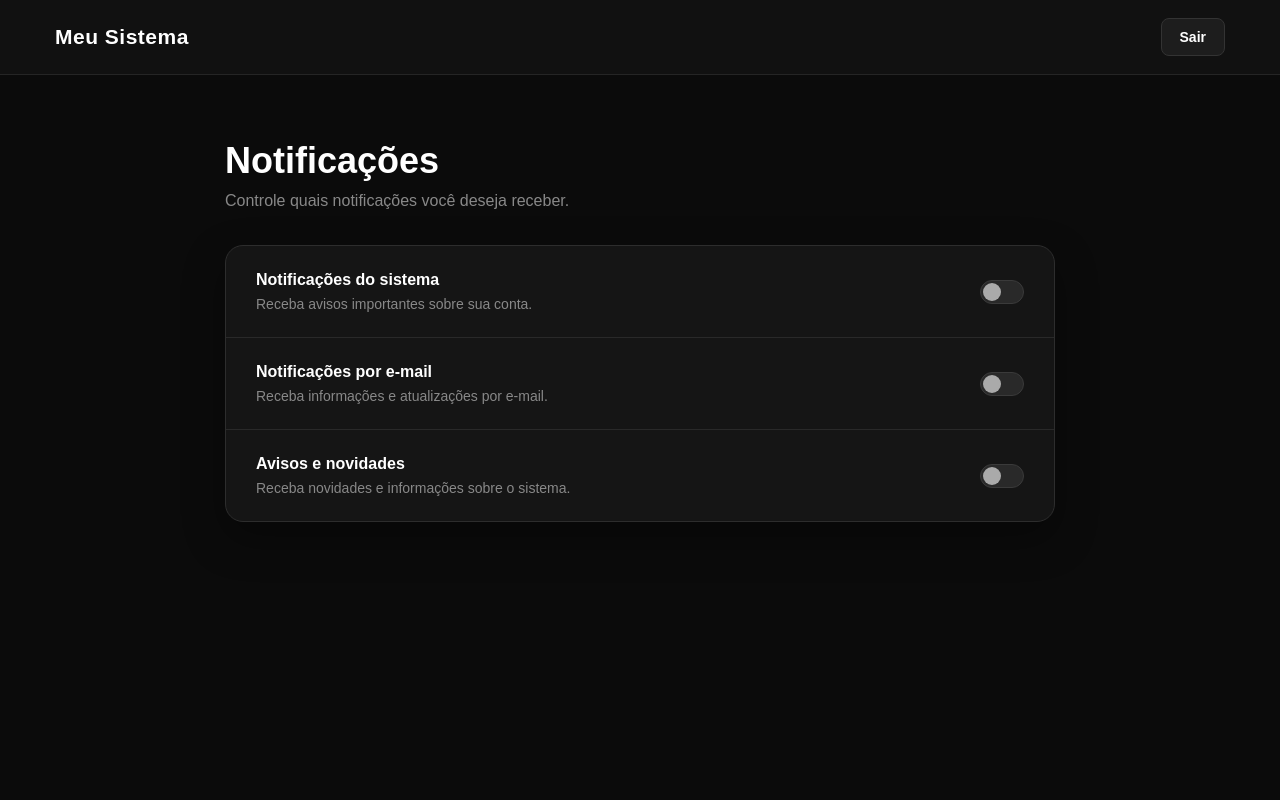
After one commit to joaovitorfelipe/login-e-cadastro, a Flask app: template templates/notificacoes.html in a window 1280 px wide. The commit adds this page. Run offline with Flask 3, Linux system fonts and the light colour scheme; the template is opened without the code that fills it, so the values that code supplies are empty; some libraries are stand-ins or nearby versions.

Commit message:
notificacoes.html

```diff
--- a/app.py
+++ b/app.py
@@ -259,6 +259,35 @@ def seguranca():
 
     return render_template("seguranca.html")
 
+@app.route("/notificacoes")
+def notificacoes():
+
+    if "usuario" not in session:
+        return redirect(url_for("inicio"))
+
+    conexao = conectar_banco()
+    cursor = conexao.cursor()
+
+    cursor.execute(
+        "SELECT id FROM usuarios WHERE email = %s",
+        (session["usuario"],)
+    )
+
+    usuario = cursor.fetchone()
+
+    cursor.close()
+    conexao.close()
+
+    if not usuario:
+        return redirect(url_for("inicio"))
+
+    usuario_id = usuario[0]
+
+    return render_template(
+        "notificacoes.html",
+        usuario_id=usuario_id
+    )
+
 @app.route("/conta", methods=["GET", "POST"])
 def conta():
 
--- /dev/null
+++ b/static/notificacoes.css
@@ -0,0 +1,235 @@
+* {
+    box-sizing: border-box;
+}
+
+body {
+    margin: 0;
+    min-height: 100vh;
+
+    font-family: Arial, sans-serif;
+
+    background: #0b0b0b;
+    color: white;
+}
+
+
+/* =========================
+   HEADER
+========================= */
+
+header {
+    height: 75px;
+
+    display: flex;
+    align-items: center;
+    justify-content: space-between;
+
+    padding: 0 55px;
+
+    background: #111;
+
+    border-bottom: 1px solid #252525;
+}
+
+header h2 {
+    margin: 0;
+
+    font-size: 21px;
+    font-weight: 600;
+
+    letter-spacing: 0.5px;
+}
+
+header a {
+    padding: 10px 18px;
+
+    color: white;
+    background: #1d1d1d;
+
+    border: 1px solid #333;
+    border-radius: 8px;
+
+    text-decoration: none;
+
+    font-size: 14px;
+    font-weight: bold;
+
+    transition: 0.2s;
+}
+
+header a:hover {
+    background: #b91c1c;
+    border-color: #ef4444;
+}
+
+
+/* =========================
+   CONTEÚDO
+========================= */
+
+main {
+    max-width: 900px;
+
+    margin: 0 auto;
+
+    padding: 65px 35px;
+}
+
+
+/* =========================
+   TÍTULO
+========================= */
+
+.titulo {
+    margin-bottom: 35px;
+}
+
+.titulo h1 {
+    margin: 0 0 10px;
+
+    font-size: 36px;
+}
+
+.titulo p {
+    margin: 0;
+
+    color: #888;
+
+    font-size: 16px;
+}
+
+
+/* =========================
+   NOTIFICAÇÕES
+========================= */
+
+.notificacoes {
+    background: #151515;
+
+    border: 1px solid #2d2d2d;
+    border-radius: 18px;
+
+    overflow: hidden;
+
+    box-shadow: 0 16px 40px rgba(0, 0, 0, 0.35);
+}
+
+.notificacao-item {
+    display: flex;
+
+    align-items: center;
+    justify-content: space-between;
+
+    padding: 25px 30px;
+
+    border-bottom: 1px solid #292929;
+}
+
+.notificacao-item:last-child {
+    border-bottom: none;
+}
+
+.notificacao-item h3 {
+    margin: 0 0 7px;
+
+    font-size: 16px;
+}
+
+.notificacao-item p {
+    margin: 0;
+
+    color: #888;
+
+    font-size: 14px;
+}
+
+
+/* =========================
+   TOGGLE
+========================= */
+
+.switch {
+    position: relative;
+
+    width: 44px;
+    height: 24px;
+
+    flex-shrink: 0;
+
+    cursor: pointer;
+}
+
+.switch input {
+    opacity: 0;
+    width: 0;
+    height: 0;
+}
+
+.slider {
+    position: absolute;
+
+    inset: 0;
+
+    background: #292929;
+
+    border: 1px solid #3a3a3a;
+    border-radius: 20px;
+
+    transition: 0.25s;
+}
+
+.slider::before {
+    content: "";
+
+    position: absolute;
+
+    width: 18px;
+    height: 18px;
+
+    left: 2px;
+    top: 2px;
+
+    background: #aaa;
+
+    border-radius: 50%;
+
+    transition: 0.25s;
+}
+
+.switch input:checked + .slider {
+    background: #32d74b;
+    border-color: #32d74b;
+
+    box-shadow: 0 0 10px rgba(50, 215, 75, 0.35);
+}
+
+.switch input:checked + .slider::before {
+    transform: translateX(20px);
+
+    background: white;
+}
+
+
+/* =========================
+   RESPONSIVIDADE
+========================= */
+
+@media (max-width: 700px) {
+
+    header {
+        padding: 0 25px;
+    }
+
+    main {
+        padding: 40px 20px;
+    }
+
+    .titulo h1 {
+        font-size: 30px;
+    }
+
+    .notificacao-item {
+        padding: 22px 20px;
+    }
+
+}
--- a/templates/configuracoes.html
+++ b/templates/configuracoes.html
@@ -68,7 +68,7 @@
             </a>
 
 
-            <div class="config-item">
+            <a href="/notificacoes" class="config-item">
 
                 <div>
 
@@ -82,7 +82,7 @@
 
                 <span>→</span>
 
-            </div>
+            </a>
 
         </section>
 
--- /dev/null
+++ b/templates/notificacoes.html
@@ -0,0 +1,100 @@
+<!DOCTYPE html>
+<html lang="pt-br">
+
+<head>
+    <meta charset="UTF-8">
+    <meta name="viewport" content="width=device-width, initial-scale=1.0">
+
+    <title>Notificações</title>
+
+    <link rel="stylesheet" href="{{ url_for('static', filename='notificacoes.css') }}">
+</head>
+
+<body>
+
+    <header>
+
+        <h2>Meu Sistema</h2>
+
+        <a href="/logout">Sair</a>
+
+    </header>
+
+    <main>
+
+        <section class="titulo">
+
+            <h1>Notificações</h1>
+
+            <p>Controle quais notificações você deseja receber.</p>
+
+        </section>
+
+        <section class="notificacoes">
+
+            <div class="notificacao-item">
+
+                <div>
+
+                    <h3>Notificações do sistema</h3>
+
+                    <p>
+                        Receba avisos importantes sobre sua conta.
+                    </p>
+
+                </div>
+
+                <label class="switch">
+                    <input type="checkbox">
+                    <span class="slider"></span>
+                </label>
+
+            </div>
+
+
+            <div class="notificacao-item">
+
+                <div>
+
+                    <h3>Notificações por e-mail</h3>
+
+                    <p>
+                        Receba informações e atualizações por e-mail.
+                    </p>
+
+                </div>
+
+                <label class="switch">
+                    <input type="checkbox">
+                    <span class="slider"></span>
+                </label>
+
+            </div>
+
+
+            <div class="notificacao-item">
+
+                <div>
+
+                    <h3>Avisos e novidades</h3>
+
+                    <p>
+                        Receba novidades e informações sobre o sistema.
+                    </p>
+
+                </div>
+
+                <label class="switch">
+                    <input type="checkbox">
+                    <span class="slider"></span>
+                </label>
+
+            </div>
+
+        </section>
+
+    </main>
+
+</body>
+
+</html>
```
